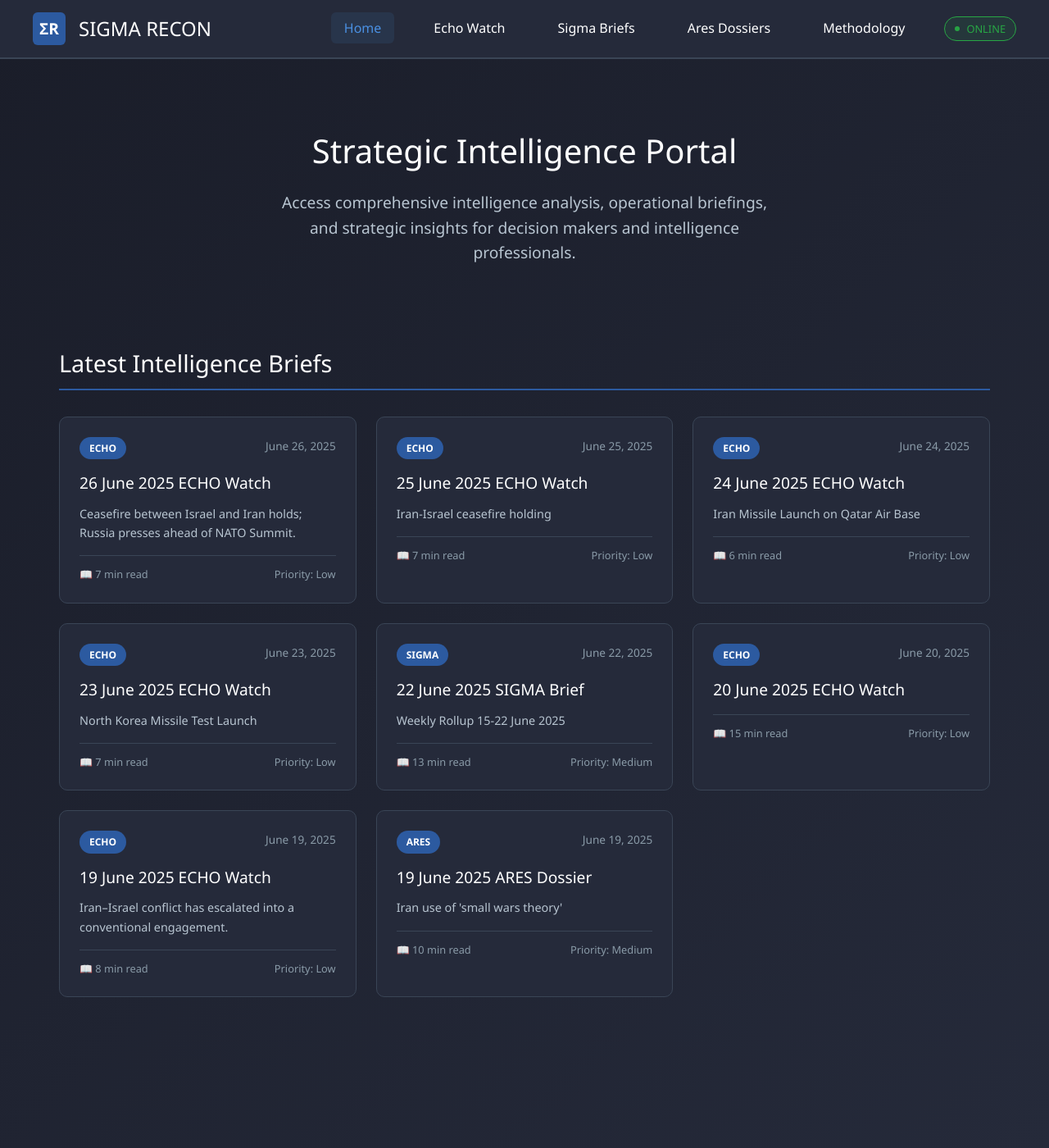
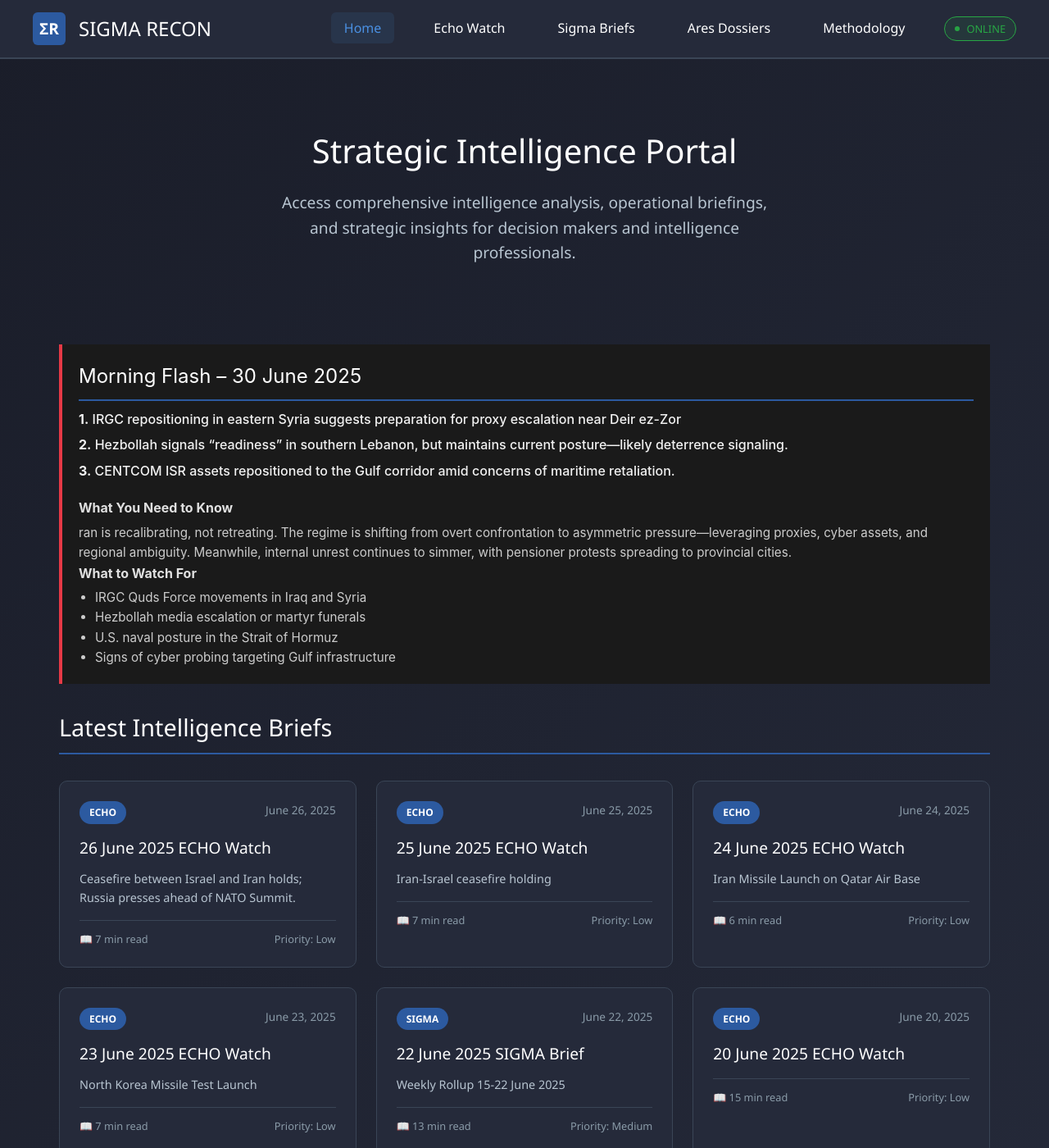
Before and after one commit to Monster52/SIGMA_Recon, a Jekyll site: the page built from index.html, in a window 1280 px wide and 1400 px high. Shown: the whole window at 82% size. Built offline with Jekyll 4.4.1, drawn with Linux system fonts in a browser that asks for light colours.

Commit message:
Added Morning Flash Report

```diff
--- a/index.html
+++ b/index.html
@@ -7,6 +7,32 @@ title: SIGMA Recon - Strategic Intelligence Portal
     <h1 class="hero-title">Strategic Intelligence Portal</h1>
     <p class="hero-subtitle">Access comprehensive intelligence analysis, operational briefings, and strategic insights for decision makers and intelligence professionals.</p>
 </section>
+
+<!-- Morning Flash Module -->
+<div class="morning-flash-container">
+  <h2 class="section-title">Morning Flash – 30 June 2025</h2>
+  <ul class="flash-bullets">
+    <li><strong>1.</strong> IRGC repositioning in eastern Syria suggests preparation for proxy escalation near Deir ez-Zor</li>
+    <li><strong>2.</strong> Hezbollah signals “readiness” in southern Lebanon, but maintains current posture—likely deterrence signaling.</li>
+    <li><strong>3.</strong> CENTCOM ISR assets repositioned to the Gulf corridor amid concerns of maritime retaliation.</li>
+  </ul>
+  <div class="flash-subsections">
+    <div class="flash-need-to-know">
+      <h4>What You Need to Know</h4>
+      <p>ran is recalibrating, not retreating. The regime is shifting from overt confrontation to asymmetric pressure—leveraging proxies, cyber assets, and regional ambiguity. Meanwhile, internal unrest continues to simmer, with pensioner protests spreading to provincial cities.</p>
+    </div>
+    <div class="flash-watch-for">
+      <h4>What to Watch For</h4>
+      <ul>
+        <li>IRGC Quds Force movements in Iraq and Syria</li>
+        <li>Hezbollah media escalation or martyr funerals</li>
+        <li>U.S. naval posture in the Strait of Hormuz</li>
+        <li>Signs of cyber probing targeting Gulf infrastructure</li>
+      </ul>
+    </div>
+  </div>
+</div>
+
 
 <section class="fade-in">
   <h2 class="section-title">Latest Intelligence Briefs</h2>
--- a/style.css
+++ b/style.css
@@ -404,3 +404,47 @@
     color: #e0e0e0;
   }
 }
+
+/* Morning Flash Styling */
+.morning-flash-container {
+  background-color: #1a1a1a;
+  border-left: 4px solid #e63946;
+  padding: 20px;
+  margin-bottom: 30px;
+  color: #f1f1f1;
+  font-family: 'Inter', sans-serif;
+}
+
+.morning-flash-container .section-title {
+  font-size: 1.5rem;
+  margin-bottom: 10px;
+  color: #ffffff;
+}
+
+.flash-bullets {
+  list-style: none;
+  padding-left: 0;
+  margin-bottom: 20px;
+}
+
+.flash-bullets li {
+  margin-bottom: 6px;
+  font-weight: 500;
+}
+
+.flash-subsections h4 {
+  margin-bottom: 5px;
+  color: #e0e0e0;
+}
+
+.flash-subsections p,
+.flash-subsections ul {
+  margin-top: 0;
+  font-size: 0.95rem;
+  color: #cccccc;
+}
+
+.flash-subsections ul {
+  padding-left: 20px;
+  list-style-type: disc;
+}
```
